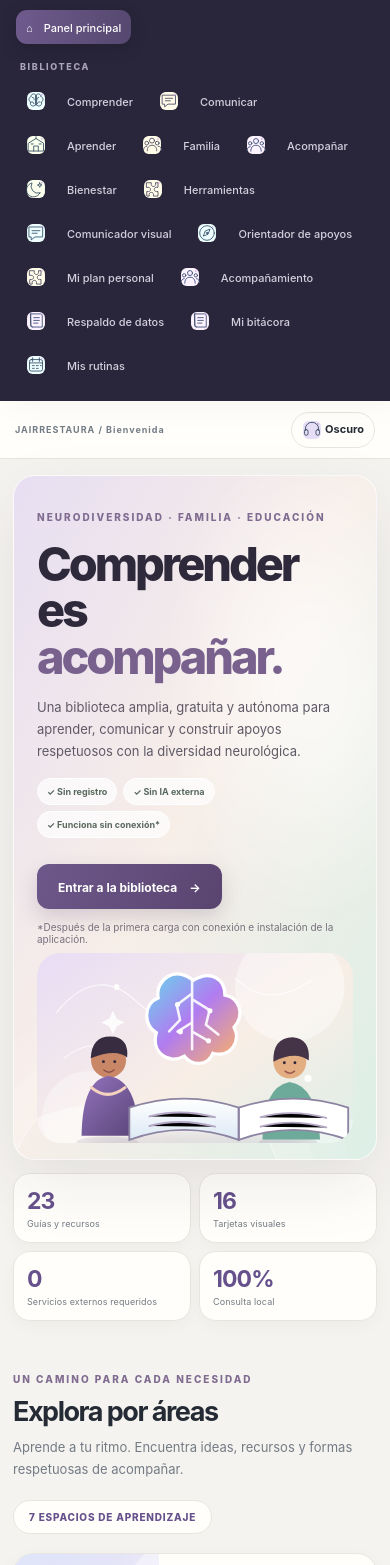
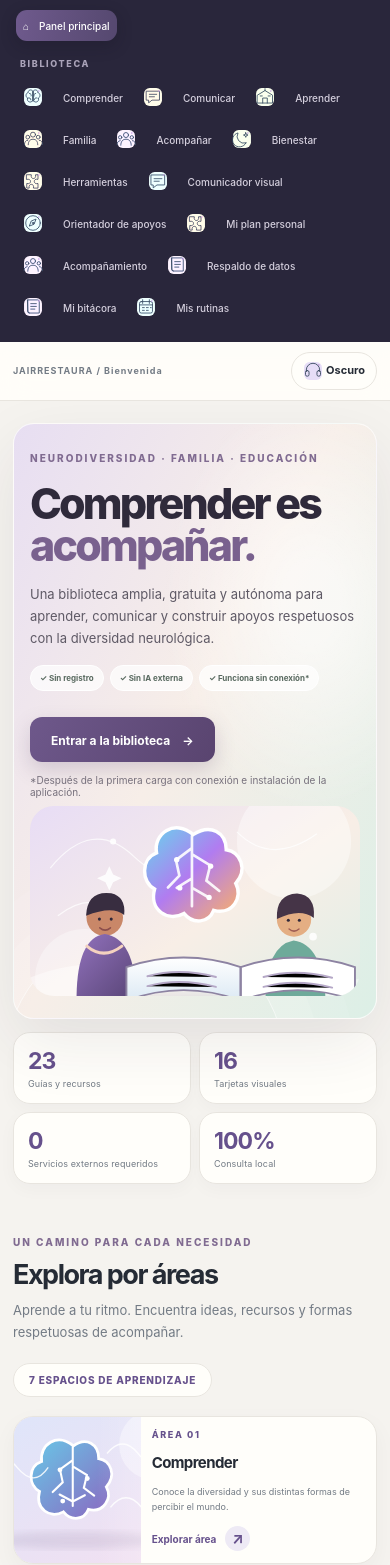
Before and after one commit to jairdiosdeher-collab/jairrestaura-neuro, a React (Vite) app: page / in a window 390 px wide. Shown: the part 103-1668 px from the top of the page. Built offline with nearby package versions, Linux system fonts and the light colour scheme.

Commit message:
Pulir accesibilidad, contraste y experiencia móvil

```diff
--- a/src/styles.css
+++ b/src/styles.css
@@ -265,3 +265,53 @@ header{height:66px;padding:0 42px;background:var(--surface);border-color:var(--l
 .guide-cover>img{height:265px}
 @media(max-width:1050px){.areas-grid{grid-template-columns:1fr}.area-card{min-height:185px}.area-art,.area-art img{min-height:185px}}
 @media(max-width:700px){.hero{min-height:0;gap:0}.heroart{min-height:190px;height:190px}.heroart img{transform:scale(1.04)}.areas-heading{align-items:flex-start;flex-direction:column}.areas-count{white-space:normal}.areas-grid{grid-template-columns:1fr;gap:12px}.area-card{grid-template-columns:40% 60%;min-height:150px}.area-art,.area-art img{min-height:150px}.area-copy{padding:14px 13px;gap:6px}.area-copy b{font-size:17px}.area-copy>span{font-size:10px}.resource-visual{height:108px}}
+
+
+/* AJUSTES FINALES · ACCESIBILIDAD, CONTRASTE Y NAVEGACIÓN */
+html{scroll-behavior:smooth;scroll-padding-top:82px}
+header{position:sticky;top:0;z-index:5;backdrop-filter:blur(14px);background:color-mix(in srgb,var(--surface) 92%,transparent)}
+button:focus-visible,input:focus-visible,textarea:focus-visible{outline:3px solid #a98ac8;outline-offset:3px}
+button{ -webkit-tap-highlight-color:transparent }
+button:disabled{filter:saturate(.5)}
+.field-label input:focus,.field-label textarea:focus,.panel textarea:focus,.search:focus{border-color:var(--purple);box-shadow:0 0 0 3px color-mix(in srgb,var(--purple) 15%,transparent);outline:none}
+:root[data-theme=dark] .resource-visual,
+:root[data-theme=dark] .area-art{background:#343044}
+:root[data-theme=dark] .area-art img,
+:root[data-theme=dark] .resource-visual>img{filter:brightness(.88) saturate(.92)}
+:root[data-theme=dark] .offline-pill{background:#294238;color:#c9efdc;border-color:#456b5b}
+.selected-message{border:1px solid color-mix(in srgb,var(--purple) 20%,var(--line));border-radius:13px;line-height:1.65}
+.entry{overflow-wrap:anywhere}
+.comm-card{transition:transform .18s,border-color .18s,box-shadow .18s}
+.comm-card:hover{transform:translateY(-3px);border-color:var(--purple);box-shadow:0 9px 24px #29233a12}
+.task{line-height:1.55}
+.task input{accent-color:var(--purple)}
+@media(max-width:700px){
+ header{height:auto;min-height:58px;padding:10px 13px;gap:8px}
+ header>span{font-size:9px;line-height:1.4}
+ .header-actions{flex-wrap:nowrap}
+ .theme{padding:8px 11px;white-space:nowrap}
+ .content{padding-top:22px}
+ .hero{border-radius:21px}
+ .hero h1{font-size:clamp(39px,11vw,52px)}
+ .hero p{font-size:13px}
+ .stats div{padding:14px}
+ .stats b{font-size:23px}
+ .area-card{grid-template-columns:38% 62%}
+ .area-copy>span{overflow-wrap:anywhere}
+ .guide-cover{overflow:hidden}
+}
+@media(max-width:390px){
+ .sidebar .nav{font-size:10px;padding:8px 7px}
+ .brand b{font-size:12px}
+ .hero{padding:22px 16px}
+ .hero-tags span{font-size:8px}
+ .resource-grid{grid-template-columns:1fr}
+ .resource-card{min-height:0;padding:13px}
+ .resource-visual{height:140px;margin:-13px -13px 13px}
+ .area-card{grid-template-columns:35% 65%;min-height:145px}
+ .area-art,.area-art img{min-height:145px}
+ .area-copy{padding:12px 11px}
+ .area-copy>b{font-size:15px}
+ .area-copy>span{font-size:9px}
+}
+@media(prefers-reduced-motion:reduce){html{scroll-behavior:auto}.comm-card,.stats div{transition:none}.comm-card:hover,.stats div:hover{transform:none}}
```
